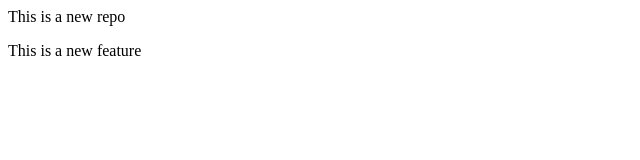
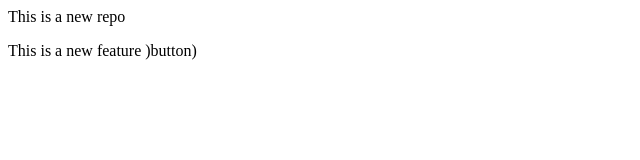
Before and after one commit to Mohib-Atif/localrepo, a plain HTML site: page index.html in a window 1280 px wide. Shown: the full height of the page, 0-640 px from the left. Drawn offline with Linux system fonts and the light colour scheme.

```diff
--- a/index.html
+++ b/index.html
@@ -1,2 +1,2 @@
 <p>This is a new repo</p>
-<p>This is a new feature</p>
+<p>This is a new feature )button)</p>
```
